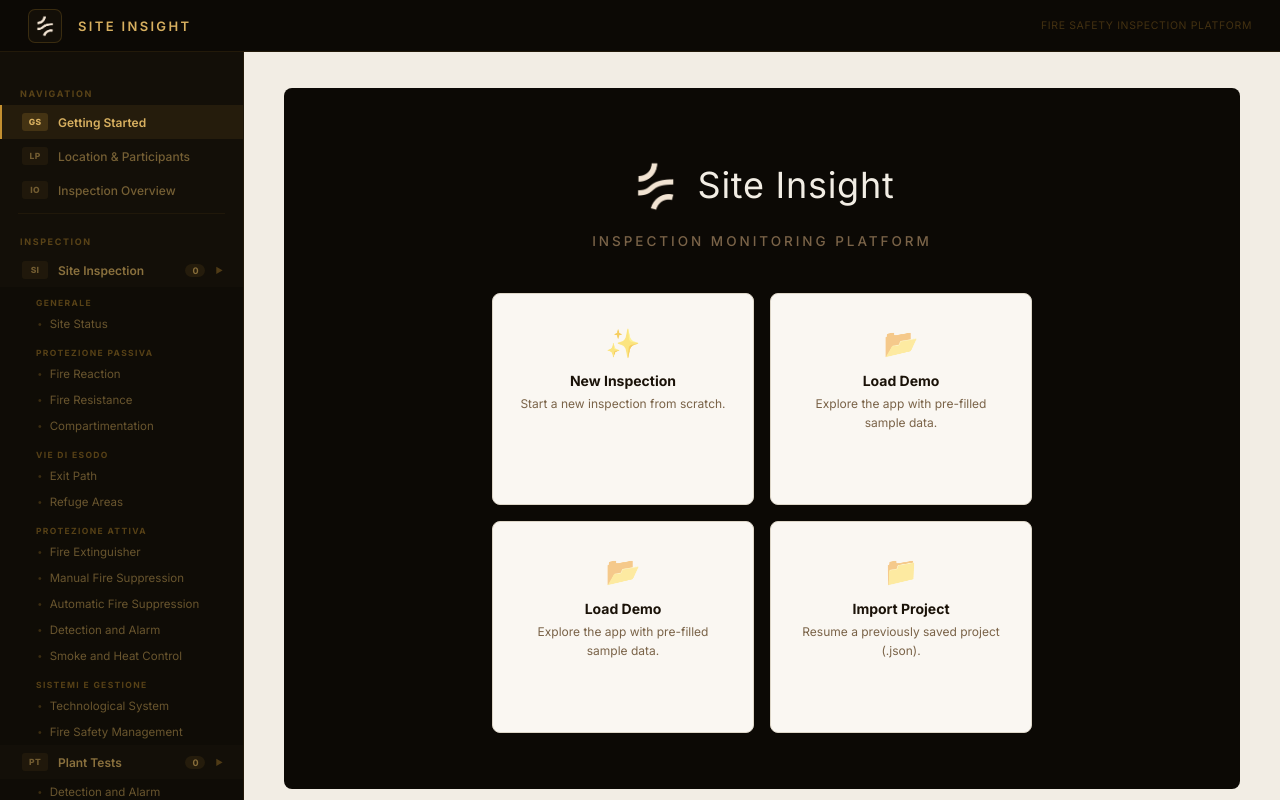
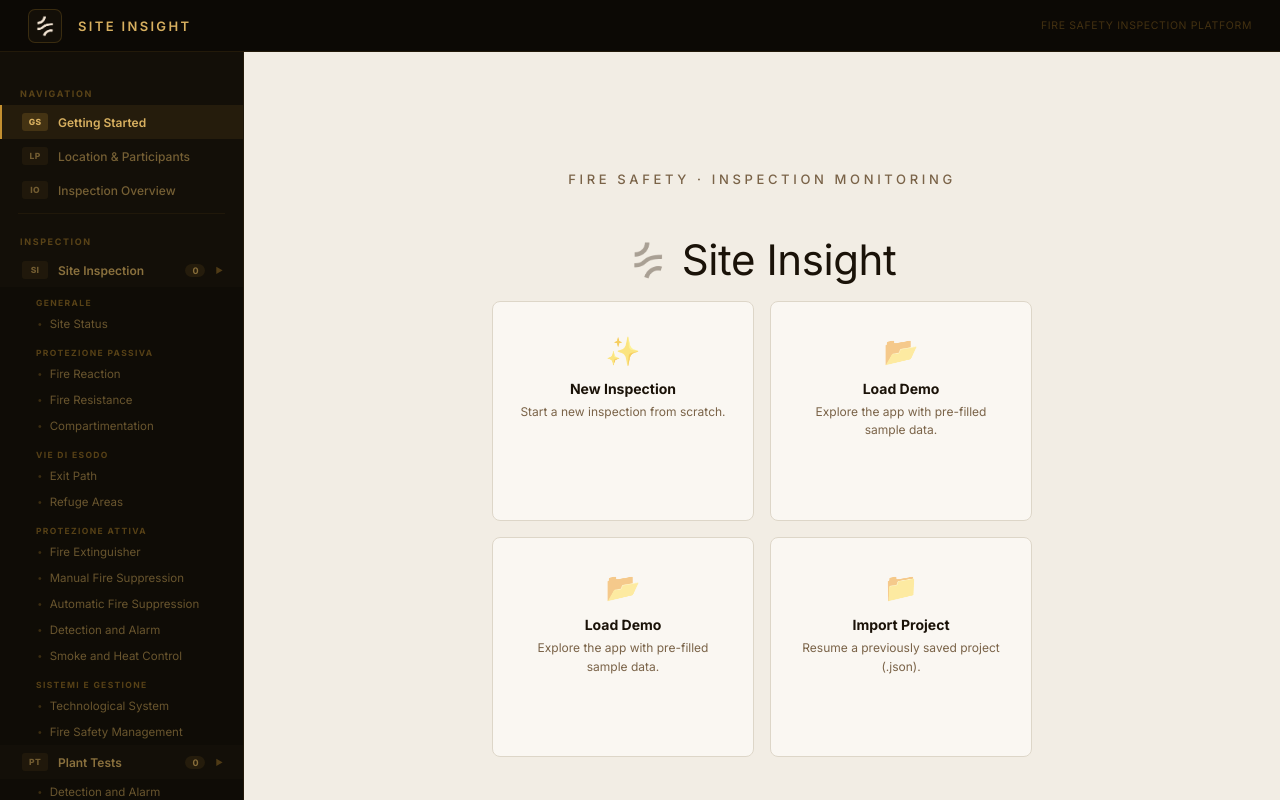
Before and after one commit to Almamarob/Site-Survey-Insight, a website: page index.html in a window 1280 px wide. Drawn offline with nearby package versions, Linux system fonts and the light colour scheme.

Commit message:
human traces logo and card

```diff
--- a/script.js
+++ b/script.js
@@ -410,11 +410,11 @@ function renderGettingStarted() {
 
   el.innerHTML = `
     <div class="gs-hero">
+      <p class="gs-tagline">Fire Safety · Inspection Monitoring</p>
       <div class="gs-brand">
         <img src="images/logo_icon_transparent.png" alt="Site Insight" class="gs-logo">
         <h1>Site Insight</h1>
       </div>
-      <p class="gs-tagline">Inspection Monitoring Platform</p>
       <div class="gs-cards">
         <div class="gs-card" onclick="newInspection()">
           <div class="gs-icon">✨</div>
--- a/style.css
+++ b/style.css
@@ -591,27 +591,25 @@ td input:focus { border-color: var(--accent); background: white; }
 ══════════════════════════════════════════════ */
 .gs-hero {
   text-align: center;
-  padding: 72px 24px 56px;
-  background: var(--night);
-  border-radius: var(--radius-lg);
-  margin-bottom: 32px;
+  padding: 80px 24px 64px;
+  margin-bottom: 40px;
+}
+.gs-tagline {
+  color: var(--text-3); font-size: 10.5px;
+  letter-spacing: 0.28em; text-transform: uppercase;
+  margin: 0 0 32px; font-weight: 500;
 }
 .gs-brand {
-  display: inline-flex; align-items: center; gap: 16px;
-  margin-bottom: 18px;
+  display: inline-flex; align-items: center; gap: 14px;
+  margin-bottom: 20px;
 }
-.gs-logo { width: 52px; height: 52px; object-fit: contain; flex-shrink: 0; }
+.gs-logo { width: 40px; height: 40px; object-fit: contain; flex-shrink: 0; filter: brightness(0.7); }
 .gs-hero h1 {
-  font-size: 36px; font-weight: 300; color: var(--surface);
-  letter-spacing: 0.02em; line-height: 1.1; margin: 0;
-  text-transform: none;
+  font-size: 42px; font-weight: 300; color: var(--text-1);
+  letter-spacing: -0.01em; line-height: 1; margin: 0;
+  text-transform: none; white-space: nowrap;
 }
-.gs-tagline {
-  color: rgba(216,176,96,0.55); font-size: 11px;
-  letter-spacing: 0.22em; text-transform: uppercase;
-  margin: 0 auto 48px; font-weight: 500;
-}
-.gs-hero p  { color: var(--text-3); font-size: 13.5px; max-width: 460px; margin: 0 auto 40px; line-height: 1.7; }
+.gs-hero p  { color: var(--text-3); font-size: 13px; max-width: 400px; margin: 0 auto 48px; line-height: 1.75; }
 .gs-cards   { display: grid; grid-template-columns: 1fr 1fr; gap: 16px; max-width: 540px; margin: 0 auto; }
 .gs-card {
   border: 1px solid var(--border); border-radius: var(--radius-lg);
```
Also changed, not shown: package.json (added, +24 -0 lines), 1 other file.
